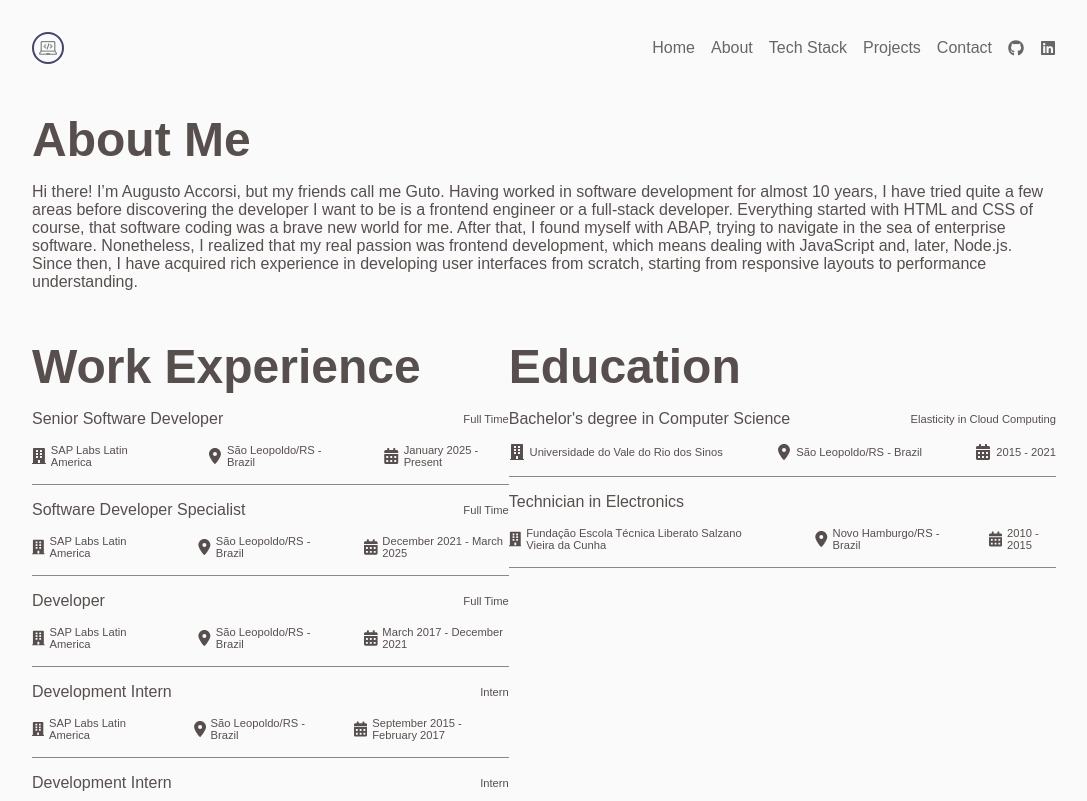
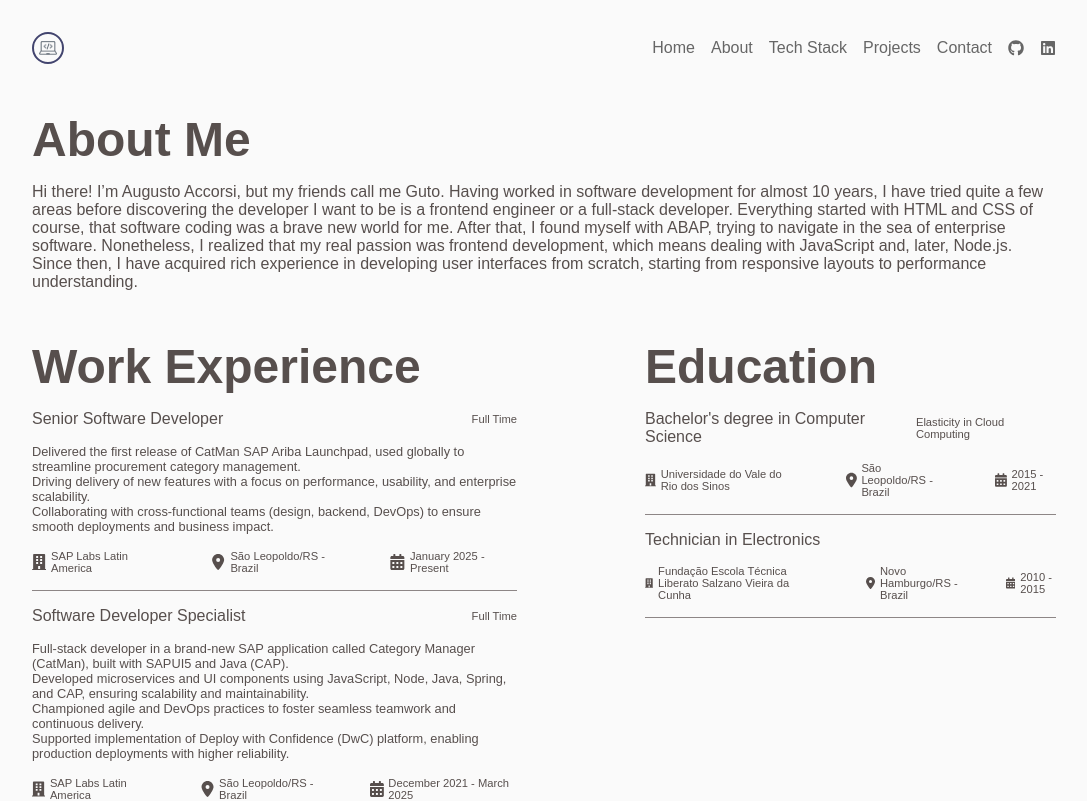
Before and after one commit to augustoaccorsi/portifolio, a React (Vite) app in the folder my-portfolio/: page /about in a window 1280 px wide. Shown: the top 801 px of the page, without its empty margins (96-1183 px from the left). Built offline with nearby package versions, Linux system fonts and the light colour scheme.

Commit message:
Add resposnsabilities to about section

```diff
--- a/my-portfolio/src/components/Education/styles.js
+++ b/my-portfolio/src/components/Education/styles.js
@@ -2,6 +2,7 @@ import styled from 'styled-components';
 
 export const EducationContainer = styled.div`
     /* margin-right: 35%; */
+    margin-left: 5rem;
 
 `;
 
--- a/my-portfolio/src/components/WorkExperience/index.jsx
+++ b/my-portfolio/src/components/WorkExperience/index.jsx
@@ -1,4 +1,4 @@
-import { WorkExperienceContainer, Header, Body, Divider } from './styles';
+import { WorkExperienceContainer, Header, Body, Footer, Divider } from './styles';
 import { FaBuilding, FaCalendarAlt } from 'react-icons/fa';
 import { FaLocationDot } from 'react-icons/fa6';
 
@@ -11,6 +11,12 @@ const WorkExperienceItem = ({work}) => {
             </Header>
 
             <Body>
+                <ul>
+                    {work.responsibilities.map((responsability, key) => <li key={key}>{responsability}</li>)}
+                </ul>
+            </Body>
+
+            <Footer>
                 <div>
                     <div>
                         <FaBuilding />
@@ -25,7 +31,7 @@ const WorkExperienceItem = ({work}) => {
                     <FaCalendarAlt />
                     <p>{work.start_date} - {work.end_date}</p>
                 </div>
-            </Body>
+            </Footer>
             <Divider />
         </WorkExperienceContainer>
     );
--- a/my-portfolio/src/components/WorkExperience/styles.js
+++ b/my-portfolio/src/components/WorkExperience/styles.js
@@ -2,6 +2,7 @@ import styled from 'styled-components';
 
 export const WorkExperienceContainer = styled.div`
     /* margin-right: 35%; */
+    margin-right: 3rem;
 
 `;
 
@@ -24,6 +25,21 @@ export const Header = styled.div`
 `;
 
 export const Body = styled.div`
+    display: flex;
+    justify-content: space-between;
+    align-items: center;
+    margin-bottom: 1rem;
+
+     ul {
+        list-style: none;   // remove dots
+    }
+
+    li {
+        font-size: 0.8rem;
+    }
+`;
+
+export const Footer = styled.div`
     display: flex;
     justify-content: space-between;
     align-items: center;
--- a/my-portfolio/src/pages/About/index.jsx
+++ b/my-portfolio/src/pages/About/index.jsx
@@ -1,4 +1,4 @@
-import { AboutMe, HeaderContainer, WorkExperience, Experience } from './styles';
+import { AboutMe, HeaderContainer, WorkExperience, Experience, EducationTitle } from './styles';
 import WorkExperienceItem from '../../components/WorkExperience/index';
 import Education from '../../components/Education/index'
 
@@ -27,7 +27,7 @@ const About = () => {
                 }
             </WorkExperience>
             <WorkExperience>
-                <h1>Education</h1>
+                <EducationTitle>Education</EducationTitle>
                 {
                     school.education.map((education, key) => {
                         return <Education key={key} education={education} />
--- a/my-portfolio/src/pages/About/styles.js
+++ b/my-portfolio/src/pages/About/styles.js
@@ -47,3 +47,7 @@ export const WorkExperience = styled.div`
         font-size: 1rem;
     }
 `;
+
+export const EducationTitle = styled.h1`
+    margin-left: 5rem;
+`;
```
